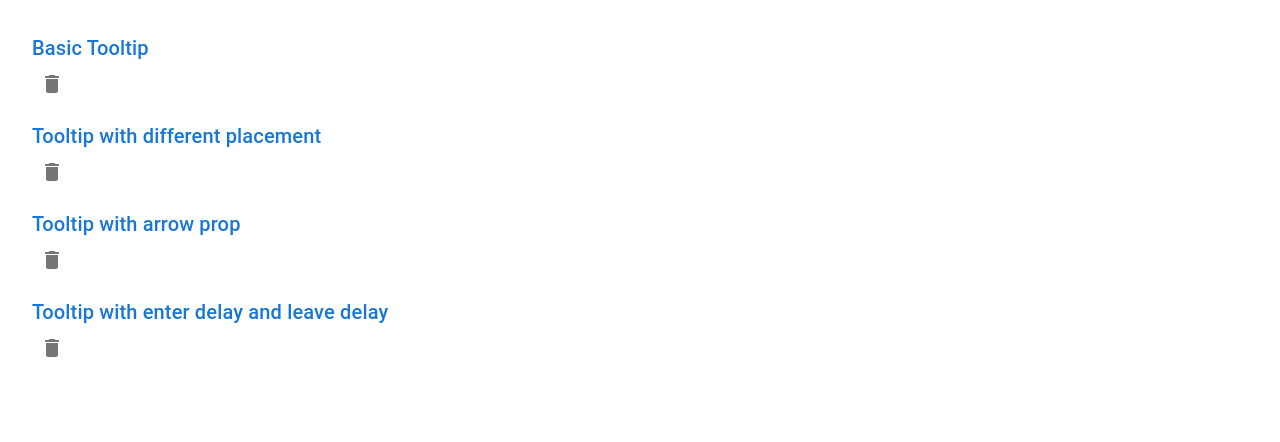
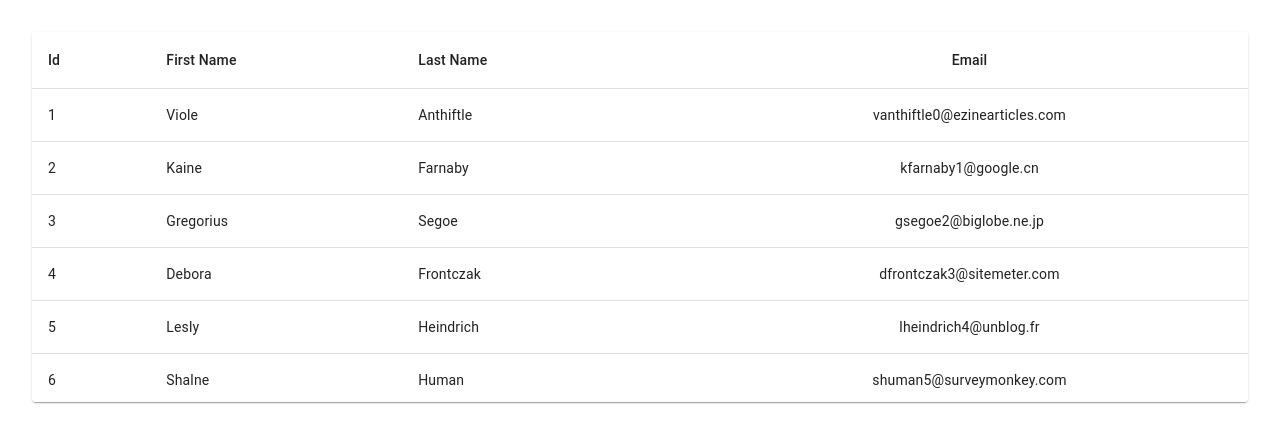
Before and after one commit to priyak1203/React-MUI, a React (Vite) app in the folder JS-Examples/: page / in a window 1280 px wide. Shown: the top 442 px of the page. Built offline with nearby package versions, Linux system fonts and the light colour scheme.

Commit message:
table and its variants

```diff
--- a/JS-Examples/src/App.jsx
+++ b/JS-Examples/src/App.jsx
@@ -25,6 +25,7 @@
   MuiSpeedDial,
   MuiStack,
   MuiSwitch,
+  MuiTable,
   MuiTextField,
   MuiToggleButton,
   MuiTooltip,
@@ -63,7 +64,8 @@
       {/* <MuiBadge /> */}
       {/* <MuiLists /> */}
       {/* <MuiChip /> */}
-      <MuiTooltip />
+      {/* <MuiTooltip /> */}
+      <MuiTable />
     </div>
   );
 }
--- /dev/null
+++ b/JS-Examples/src/components/MuiTable.jsx
@@ -0,0 +1,104 @@
+import {
+  Paper,
+  Table,
+  TableBody,
+  TableCell,
+  TableContainer,
+  TableHead,
+  TableRow,
+} from '@mui/material';
+
+const MuiTable = () => {
+  return (
+    <TableContainer component={Paper} sx={{ maxHeight: 370 }}>
+      <Table aria-label="simple table" stickyHeader>
+        <TableHead>
+          <TableRow>
+            <TableCell>Id</TableCell>
+            <TableCell>First Name</TableCell>
+            <TableCell>Last Name</TableCell>
+            <TableCell align="center">Email</TableCell>
+          </TableRow>
+        </TableHead>
+        <TableBody>
+          {tableData.map((row) => (
+            <TableRow
+              key={row.id}
+              sx={{ '&:last-child td, &:last-child th': { border: 0 } }}
+            >
+              <TableCell>{row.id}</TableCell>
+              <TableCell>{row.first_name}</TableCell>
+              <TableCell>{row.last_name}</TableCell>
+              <TableCell align="center">{row.email}</TableCell>
+            </TableRow>
+          ))}
+        </TableBody>
+      </Table>
+    </TableContainer>
+  );
+};
+
+export default MuiTable;
+
+const tableData = [
+  {
+    id: 1,
+    first_name: 'Viole',
+    last_name: 'Anthiftle',
+    email: 'vanthiftle0@ezinearticles.com',
+  },
+  {
+    id: 2,
+    first_name: 'Kaine',
+    last_name: 'Farnaby',
+    email: 'kfarnaby1@google.cn',
+  },
+  {
+    id: 3,
+    first_name: 'Gregorius',
+    last_name: 'Segoe',
+    email: 'gsegoe2@biglobe.ne.jp',
+  },
+  {
+    id: 4,
+    first_name: 'Debora',
+    last_name: 'Frontczak',
+    email: 'dfrontczak3@sitemeter.com',
+  },
+  {
+    id: 5,
+    first_name: 'Lesly',
+    last_name: 'Heindrich',
+    email: 'lheindrich4@unblog.fr',
+  },
+  {
+    id: 6,
+    first_name: 'Shalne',
+    last_name: 'Human',
+    email: 'shuman5@surveymonkey.com',
+  },
+  {
+    id: 7,
+    first_name: 'Ruben',
+    last_name: 'Vasyutochkin',
+    email: 'rvasyutochkin6@cornell.edu',
+  },
+  {
+    id: 8,
+    first_name: 'Vivianna',
+    last_name: 'Bowen',
+    email: 'vbowen7@macromedia.com',
+  },
+  {
+    id: 9,
+    first_name: 'Georas',
+    last_name: 'Inkster',
+    email: 'ginkster8@pbs.org',
+  },
+  {
+    id: 10,
+    first_name: 'Kat',
+    last_name: 'Kilmaster',
+    email: 'kkilmaster9@microsoft.com',
+  },
+];
--- a/JS-Examples/src/components/index.js
+++ b/JS-Examples/src/components/index.js
@@ -24,6 +24,7 @@
 export { default as MuiSpeedDial } from './MuiSpeedDial';
 export { default as MuiStack } from './MuiStack';
 export { default as MuiSwitch } from './MuiSwitch';
+export { default as MuiTable } from './MuiTable';
 export { default as MuiTextField } from './MuiTextField';
 export { default as MuiToggleButton } from './MuiToggleButton';
 export { default as MuiTooltip } from './MuiTooltip';
```
